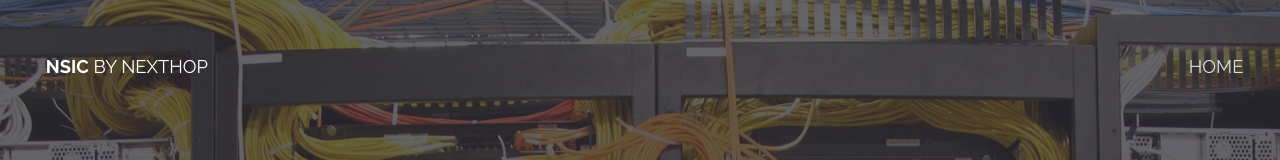
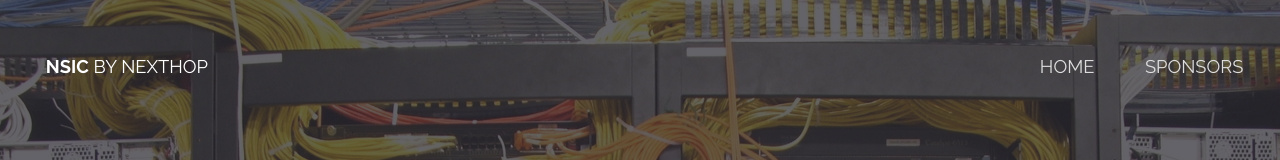
Before and after one commit to RITnextHop/NSIC, a plain HTML site: page index.html in a window 1280 px wide. Shown: the top 160 px of the page. Drawn offline with Linux system fonts and the light colour scheme.

Commit message:
Added sponsors link to homepage

```diff
--- a/index.html
+++ b/index.html
@@ -39,8 +39,7 @@
 				<nav id="nav">
 					<ul>
 						<li><a href="index.html">Home</a></li>
-				<!--		<li><a href="sponsors.html">Sponsors</a></li> -->
-				<!--		<li><a href="elements.html">Elements</a></li> -->
+						<li><a href="sponsors.html">Sponsors</a></li>
 					</ul>
 				</nav>
 			</header>
```
